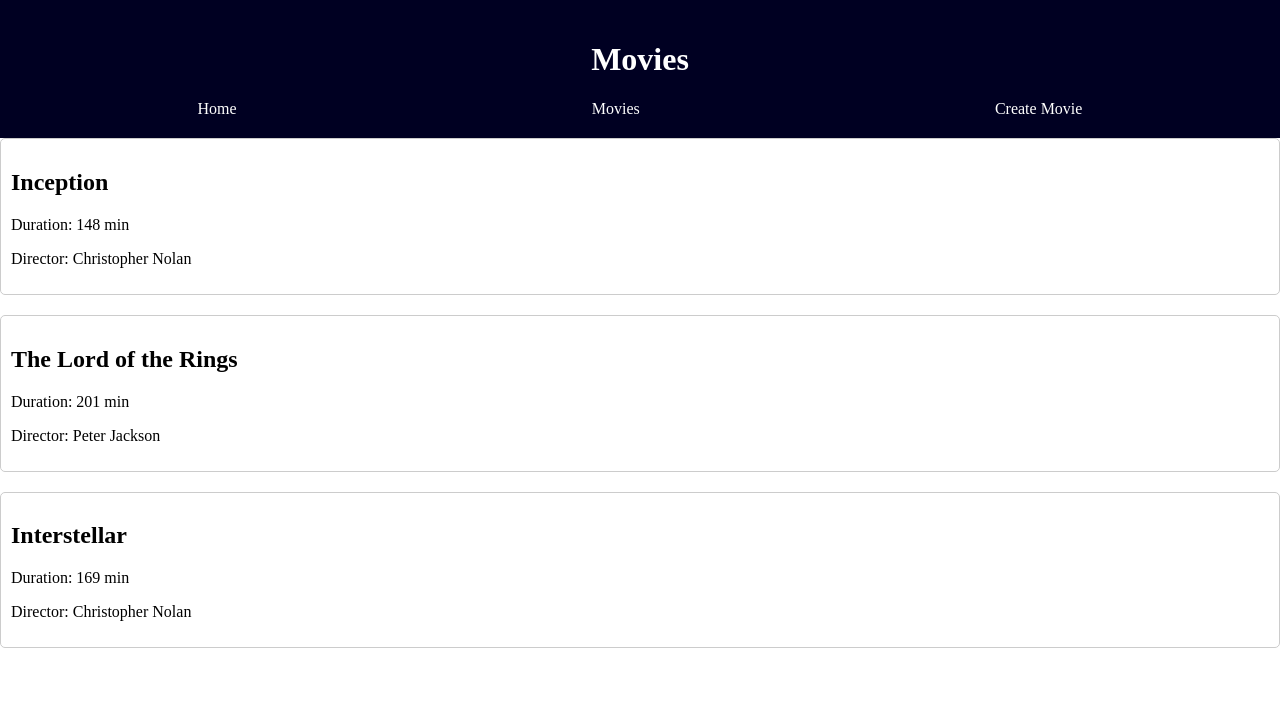
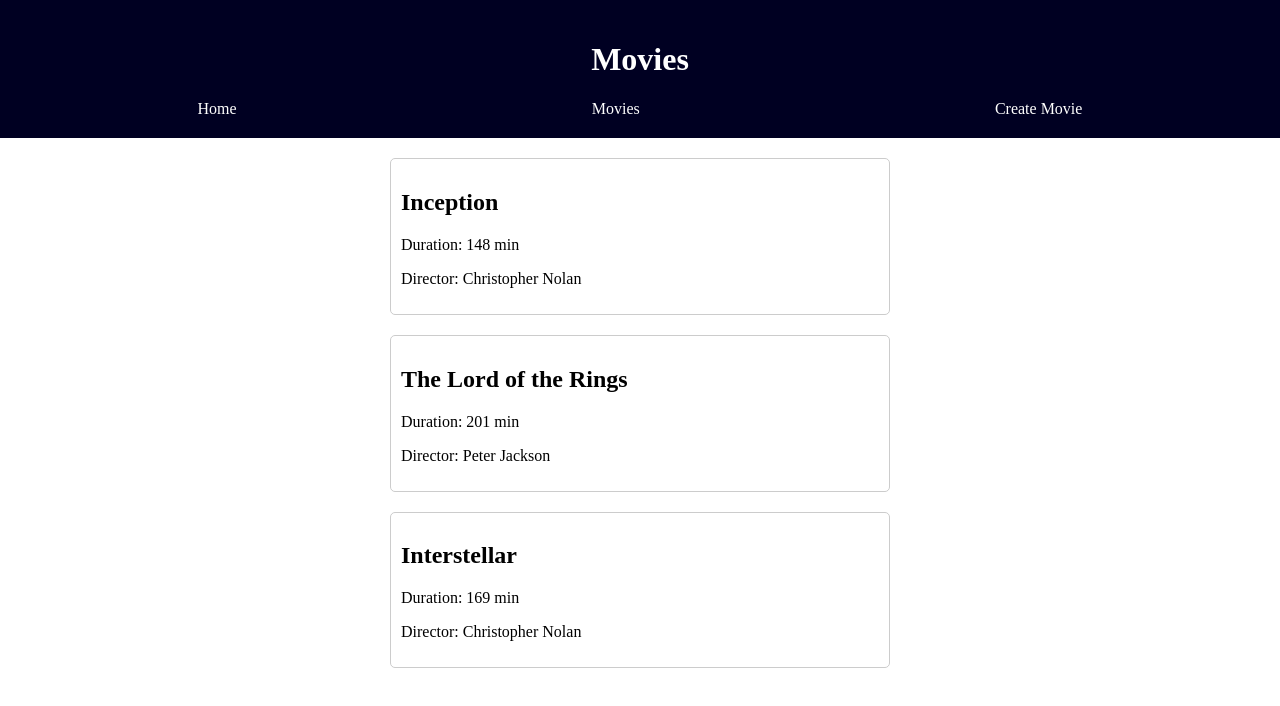
Before and after one commit to Amaza-ing/AMazaing-Vue-Course, a Vue app: page /movies in a window 1280 px wide. Shown: the top 706 px of the page. Built offline with nearby package versions, Linux system fonts and the light colour scheme.

Commit message:
routerlink styles

```diff
--- a/src/views/CreateMovie.vue
+++ b/src/views/CreateMovie.vue
@@ -37,6 +37,9 @@ const handleSubmit = () => {
 
 <style>
 .form {
+  margin: 20px auto;
+  width: 500px;
+  text-align: center;
   display: flex;
   flex-direction: column;
   gap: 1rem;
--- a/src/views/Movies.vue
+++ b/src/views/Movies.vue
@@ -16,7 +16,7 @@ const movies = ref([
 <template>
   <HeaderComponent />
 
-  <div>
+  <div class="movies">
     <ul>
       <li v-for="movie in movies" :key="movie.title" class="movie">
         <h2>{{ movie.title }}</h2>
@@ -28,10 +28,15 @@ const movies = ref([
 </template>
 
 <style>
-.movie {
-  margin-bottom: 20px;
-  padding: 10px;
-  border: 1px solid #ccc;
-  border-radius: 5px;
+.movies {
+  margin: 20px auto;
+  width: 500px;
+
+  .movie {
+    margin-bottom: 20px;
+    padding: 10px;
+    border: 1px solid #ccc;
+    border-radius: 5px;
+  }
 }
 </style>
```
